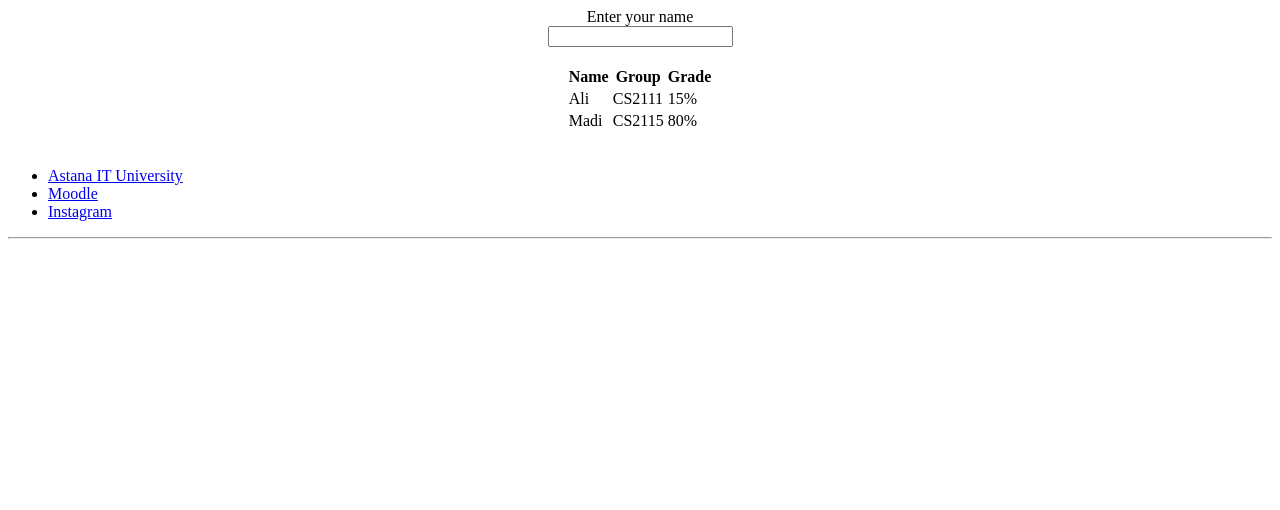
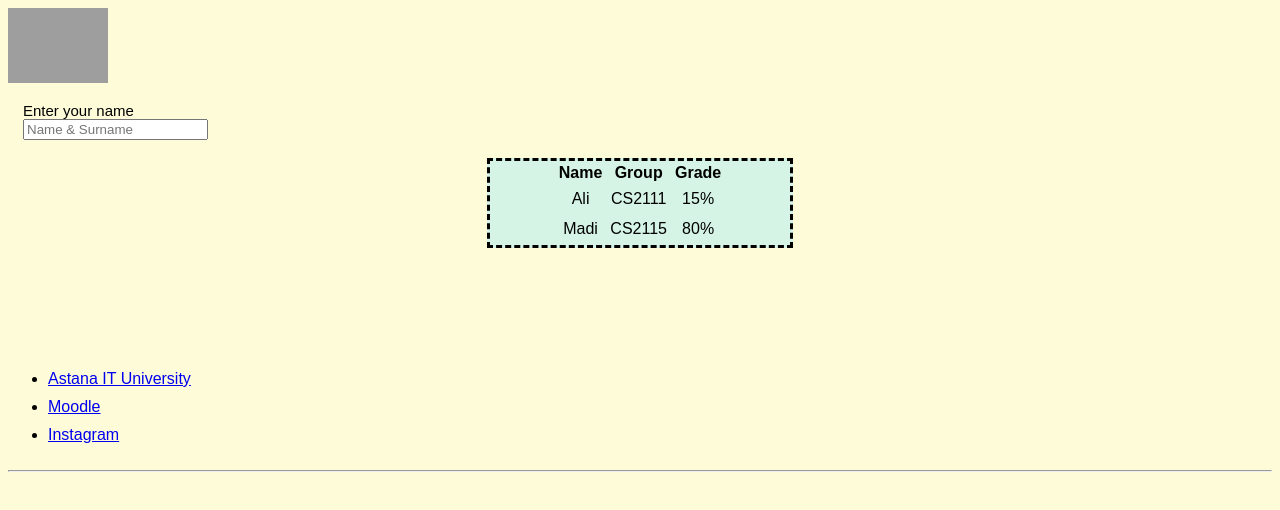
Before and after one commit to DXSKULL/margulan, a plain HTML site: page index.html in a window 1280 px wide. Drawn offline with Linux system fonts and the light colour scheme; grey boxes are pictures that could not be loaded.

Commit message:
Add files via upload

```diff
--- a/index.html
+++ b/index.html
@@ -2,40 +2,48 @@
 <html>
 <title>Grades Table</title>
 <head>
+  <link rel="stylesheet" href="style.css">
+  <link rel="icon" type="image/x-icon" href="https://cdn-icons.flaticon.com/png/512/4598/premium/4598376.png?token=exp=1640754671~hmac=64adcbbdd0716f745442144f8409c423">
 </head>
 <body>
-<center>
+<a href="https://astanait.edu.kz/en/aitu-2/" target="_blank"><img src="https://astanait.edu.kz/wp-content/uploads/2020/05/aitu-logo-3.png"></a>
 
+  <div class="name">
     <form>
       Enter your name  <br>
-    <input type="text" name="username">
+        <input type="text" name="username" placeholder="Name & Surname">
     </form>
+  </div>
   <br>
-    <table>
+    <center>
+      <div class="table_block">
+        <table class="table">
       <tr>
         <th>Name </th>
-    <th>Group</th>
-    <th>Grade</th>
+        <th>Group </th>
+        <th> Grade</th>
       </tr>
       <tr>
         <td>Ali</td>
-    <td>CS2111</td>
-    <td>15%</td>
+        <td>CS2111 </td>
+        <td> 15%</td>
       </tr>
       <tr>
         <td>Madi</td>
-    <td>CS2115</td>
-    <td>80%</td>
+        <td>CS2115 </td>
+        <td> 80%</td>
       </tr>
     </table>
+      </div>
+    </center>
 <br>
-</center>
-
+<div class="list">
   <ul>
     <li><a href="https://astanait.edu.kz/en/aitu-2/">Astana IT University</a></li>
     <li><a href="https://moodle.astanait.edu.kz/">Moodle</a></li>
     <li><a href="https://www.instagram.com/astana_it_university/">Instagram</a></li>
   </ul>
+</div>
 
 <hr>
 </body>
--- /dev/null
+++ b/style.css
@@ -0,0 +1,33 @@
+html {
+  font-family: Arial, Helvetica, sans-serif;
+  background-color: #fefbd8;
+}
+img {
+  width: 100px;
+}
+.name {
+  margin-top: 15px;
+  margin-left: 15px;
+  width: 125px;
+}
+.table_block {
+  display: inline-block;
+  position: static;
+  background-color: #d5f4e6;
+  width: 300px;
+  border-style: dashed;
+}
+form {
+  font-size: 15px;
+}
+tr, td {
+  padding: 5px;
+  text-align: center;
+}
+.list {
+  margin-top: 100px;
+}
+
+li {
+  padding-bottom: 10px;
+}
```
Lines whose indentation alone changed are shown as unchanged.
